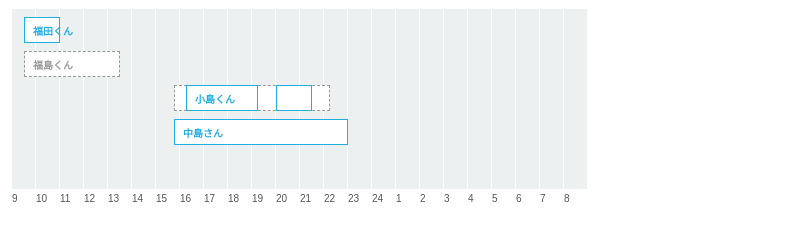
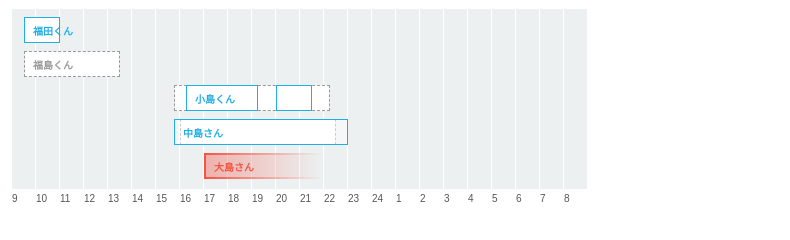
Before and after one commit to tkmct/vanilla, a website: page shifttable/index.html in a window 1280 px wide. Shown: the part 52-292 px from the top of the page, without its empty margins (0-790 px from the left). Drawn offline with Linux system fonts and the light colour scheme.

Commit message:
Add error

```diff
--- a/shifttable/index.html
+++ b/shifttable/index.html
@@ -127,6 +127,9 @@
     <div class="shift-item primary shift-7">
       <span class="shift-name">中島さん</span>
     </div>
+    <div class="shift-item error shift-8">
+      <span class="shift-name">大島さん</span>
+    </div>
   </div>
 </body>
 </html>
--- a/shifttable/style.css
+++ b/shifttable/style.css
@@ -71,6 +71,14 @@ h1.title {
   background-color: white;
 }
 
+.shift-item.error {
+  border: 2px solid transparent;
+  border-image: linear-gradient(to right,rgba(243,84,68, 1) , rgba(255, 239, 238, 0));
+  border-image-slice: 1;
+  background-image: linear-gradient(to right, rgba(243,84,68, 0.4),rgba(243,84,68, 0));
+  background-repeat: no-repeat;
+}
+
 .shift-name {
   font-size: 1rem;
   font-weight: 600;
@@ -83,6 +91,10 @@ h1.title {
 
 .shift-item.disabled > .shift-name {
   color: #999999;
+}
+
+.shift-item.error > .shift-name {
+  color: #F35444;
 }
 
 /* each item */
@@ -123,7 +135,14 @@ h1.title {
 }
 
 .shift-item.shift-7 {
+  background-color: rgba(255,255,255, 0.5);
   top: calc(0.8rem * 4 + 2.6rem * 3);
   left: calc(1.2rem + 2.4rem * 6.75); /* padding + pos */
   width: calc(2.4rem * 7.25);
 }
+
+.shift-item.shift-8 {
+  top: calc(0.8rem * 5 + 2.6rem * 4);
+  left: calc(1.2rem + 2.4rem * 8); /* padding + pos */
+  width: calc(2.4rem * 5);
+}
```
